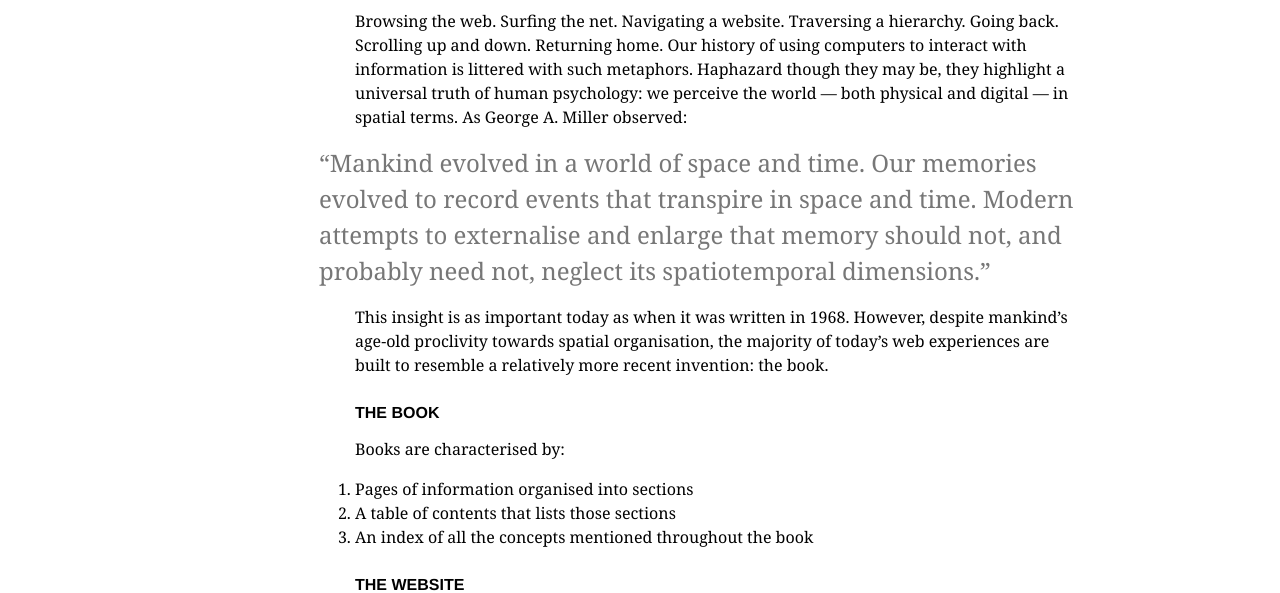
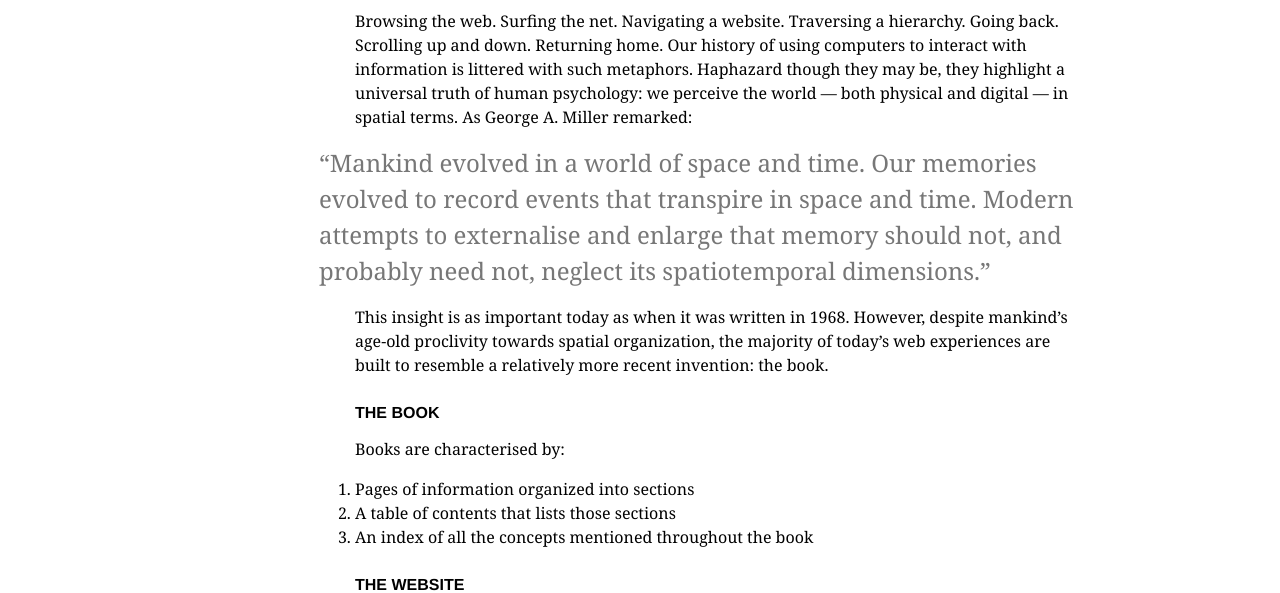
Before and after one commit to SeriouslyInc/tylertate, a Jekyll site: the page built from blog/_posts/2013-02-13-out-with-the-old-in-with-the-older.markdown, in a window 1280 px wide. Shown: the part 270-863 px from the top of the page. Built offline with Jekyll 4.4.1, drawn with Linux system fonts in a browser that asks for light colours; comment, search, counter and statistics services are not loaded.

Commit message:
'Out with the old' blog post.

```diff
--- a/blog/_posts/2013-02-13-out-with-the-old-in-with-the-older.markdown
+++ b/blog/_posts/2013-02-13-out-with-the-old-in-with-the-older.markdown
@@ -4,16 +4,16 @@ title: "Out with the Old, In with the Older"
 snippet: "Browsing the web. Surfing the net. Navigating a website. Traversing a hierarchy. Going back. Scrolling up and down. Returning home. Our history of using computers to interact with information is littered with such metaphors. Haphazard though they may be, they highlight a universal truth of human psychology: we perceive the world — both physical and digital —  in spatial terms. However, despite mankind's age-old proclivity towards spatial organisation, the majority of today's web experiences are built to resemble a relatively more recent invention: the book."
 ---
 
-Browsing the web. Surfing the net. Navigating a website. Traversing a hierarchy. Going back. Scrolling up and down. Returning home. Our history of using computers to interact with information is littered with such metaphors. Haphazard though they may be, they highlight a universal truth of human psychology: we perceive the world — both physical and digital —  in spatial terms. As George A. Miller observed:
+Browsing the web. Surfing the net. Navigating a website. Traversing a hierarchy. Going back. Scrolling up and down. Returning home. Our history of using computers to interact with information is littered with such metaphors. Haphazard though they may be, they highlight a universal truth of human psychology: we perceive the world — both physical and digital —  in spatial terms. As George A. Miller remarked:
 
 > "Mankind evolved in a world of space and time. Our memories evolved to record events that transpire in space and time. Modern attempts to externalise and enlarge that memory should not, and probably need not, neglect its spatiotemporal dimensions."
 
-This insight is as important today as when it was written in 1968. However, despite mankind's age-old proclivity towards spatial organisation, the majority of today's web experiences are built to resemble a relatively more recent invention: the book.
+This insight is as important today as when it was written in 1968. However, despite mankind's age-old proclivity towards spatial organization, the majority of today's web experiences are built to resemble a relatively more recent invention: the book.
 
 ### The book
 Books are characterised by:
 
-1. Pages of information organised into sections
+1. Pages of information organized into sections
 2. A table of contents that lists those sections
 3. An index of all the concepts mentioned throughout the book
 
```
